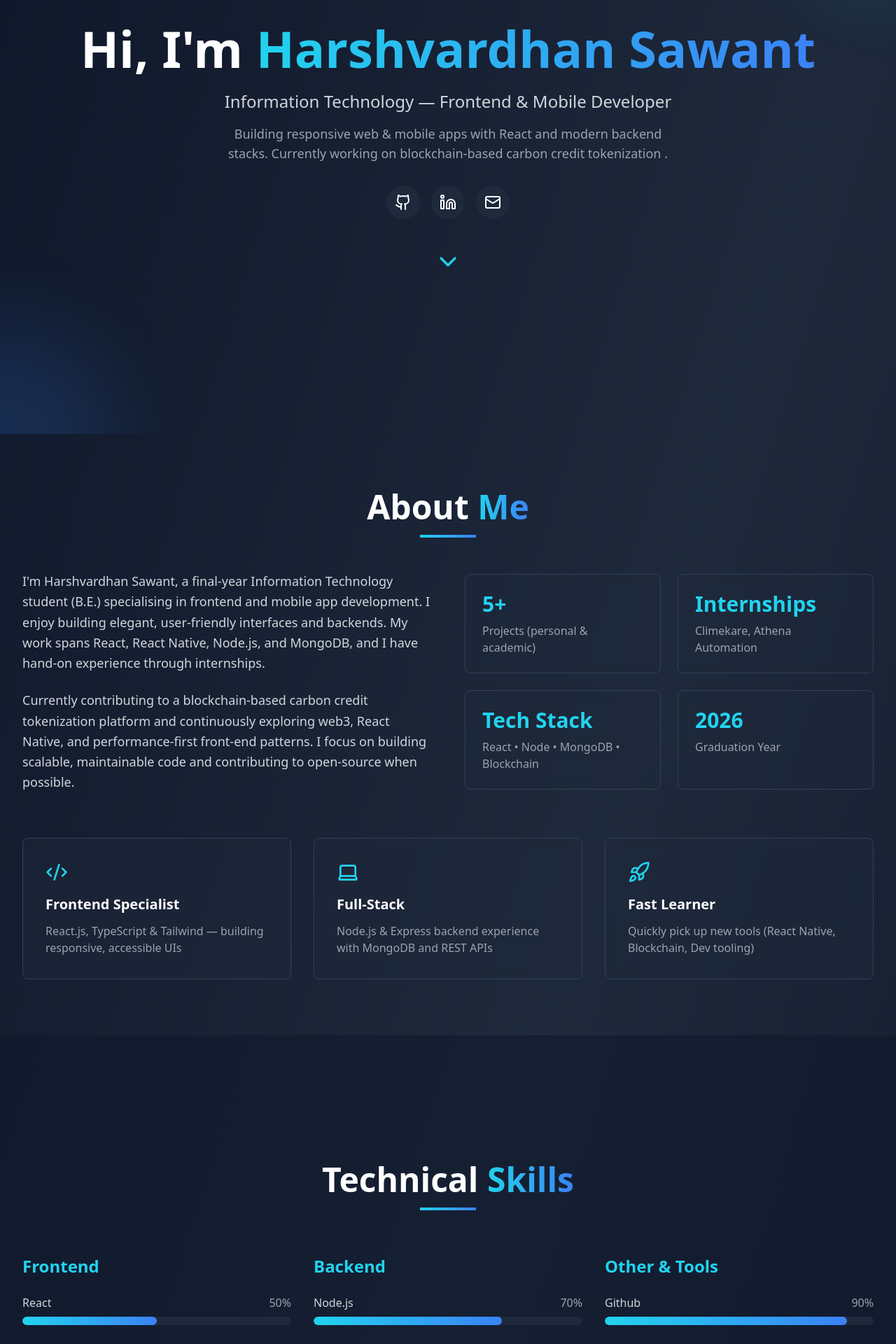
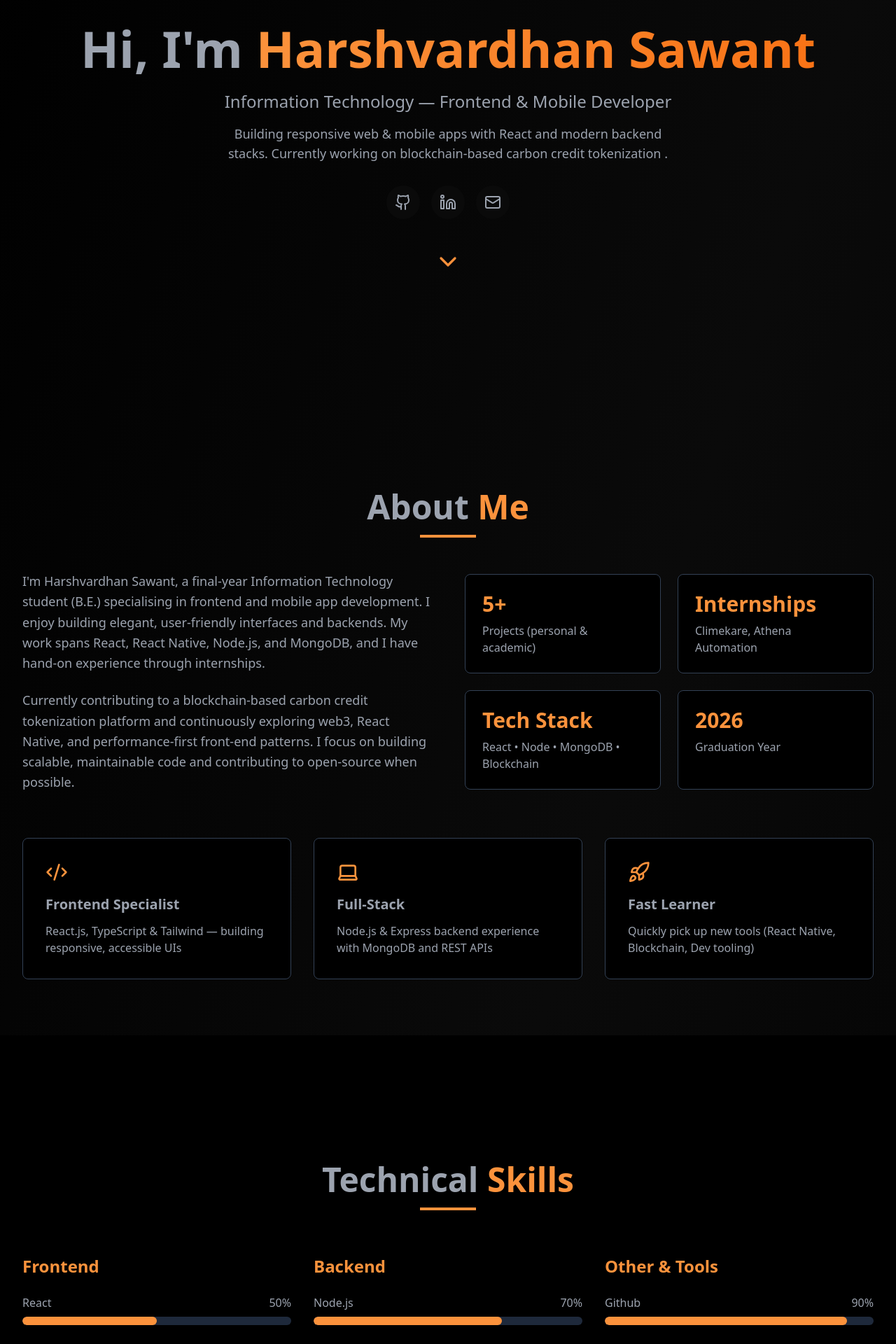
Before and after one commit to harshvardhan2709/portfolio, a React (Vite) app: page / in a window 1280 px wide. Shown: the part 180-2100 px from the top of the page at 70% size. Built offline with nearby package versions, Linux system fonts and the light colour scheme.

Commit message:
theme-changes

```diff
--- a/src/App.tsx
+++ b/src/App.tsx
@@ -35,7 +35,7 @@ function App() {
   }, []);
 
   return (
-    <div className="min-h-screen bg-gradient-to-br from-slate-900 via-slate-800 to-slate-900">
+    <div className="min-h-screen bg-gradient-to-br from-secondary-900 via-secondary-800 to-secondary-900">
       <Navigation activeSection={activeSection} profileSrc="/profile.jpg" profileAlt="Harshvardhan Sawant" />
       <Hero />
       <About />
--- a/src/components/About.tsx
+++ b/src/components/About.tsx
@@ -52,40 +52,40 @@ const About = () => {
             isVisible ? 'opacity-100 translate-y-0' : 'opacity-0 translate-y-10'
           }`}
         >
-          <h2 className="text-4xl md:text-5xl font-bold text-center text-white mb-4">
-            About <span className="text-transparent bg-clip-text bg-gradient-to-r from-cyan-400 to-blue-500">Me</span>
+          <h2 className="text-4xl md:text-5xl font-bold text-center text-gray-400 mb-4">
+            About <span className="text-transparent bg-clip-text bg-gradient-to-r from-primary-400 to-primary-400">Me</span>
           </h2>
 
-          <div className="h-1 w-20 bg-gradient-to-r from-cyan-400 to-blue-500 mx-auto mb-12"></div>
+          <div className="h-1 w-20 bg-gradient-to-r from-primary-400 to-primary-400 mx-auto mb-12"></div>
 
           <div className="grid md:grid-cols-2 gap-12 items-center mb-16">
             <div className="space-y-6">
-              <p className="text-lg text-gray-300 leading-relaxed">
+              <p className="text-lg text-gray-400 leading-relaxed">
                 I'm Harshvardhan Sawant, a final-year Information Technology student (B.E.) specialising in frontend and mobile app development.
                 I enjoy building elegant, user-friendly interfaces and backends. My work spans React, React Native, Node.js, and MongoDB,
                 and I have hand-on experience through internships.
               </p>
-              <p className="text-lg text-gray-300 leading-relaxed">
+              <p className="text-lg text-gray-400 leading-relaxed">
                 Currently contributing to a blockchain-based carbon credit tokenization platform and continuously exploring web3, React Native, and
                 performance-first front-end patterns. I focus on building scalable, maintainable code and contributing to open-source when possible.
               </p>
             </div>
 
             <div className="grid grid-cols-2 gap-6">
-              <div className="bg-slate-800/50 backdrop-blur-sm p-6 rounded-lg border border-slate-700 hover:border-cyan-400 transition-all duration-300">
-                <div className="text-3xl font-bold text-cyan-400 mb-2">5+</div>
+              <div className="bg-black backdrop-blur-sm p-6 rounded-lg border border-slate-700 hover:border-primary-400 transition-all duration-300">
+                <div className="text-3xl font-bold text-primary-400 mb-2">5+</div>
                 <div className="text-gray-400">Projects (personal & academic)</div>
               </div>
-              <div className="bg-slate-800/50 backdrop-blur-sm p-6 rounded-lg border border-slate-700 hover:border-cyan-400 transition-all duration-300">
-                <div className="text-3xl font-bold text-cyan-400 mb-2">Internships</div>
+              <div className="bg-black backdrop-blur-sm p-6 rounded-lg border border-slate-700 hover:border-primary-400 transition-all duration-300">
+                <div className="text-3xl font-bold text-primary-400 mb-2">Internships</div>
                 <div className="text-gray-400">Climekare, Athena Automation</div>
               </div>
-              <div className="bg-slate-800/50 backdrop-blur-sm p-6 rounded-lg border border-slate-700 hover:border-cyan-400 transition-all duration-300">
-                <div className="text-3xl font-bold text-cyan-400 mb-2">Tech Stack</div>
+              <div className="bg-black backdrop-blur-sm p-6 rounded-lg border border-slate-700 hover:border-primary-400 transition-all duration-300">
+                <div className="text-3xl font-bold text-primary-400 mb-2">Tech Stack</div>
                 <div className="text-gray-400">React • Node • MongoDB • Blockchain</div>
               </div>
-              <div className="bg-slate-800/50 backdrop-blur-sm p-6 rounded-lg border border-slate-700 hover:border-cyan-400 transition-all duration-300">
-                <div className="text-3xl font-bold text-cyan-400 mb-2">2026</div>
+              <div className="bg-black backdrop-blur-sm p-6 rounded-lg border border-slate-700 hover:border-primary-400 transition-all duration-300">
+                <div className="text-3xl font-bold text-primary-400 mb-2">2026</div>
                 <div className="text-gray-400">Graduation Year</div>
               </div>
             </div>
@@ -95,13 +95,13 @@ const About = () => {
             {features.map((feature, index) => (
               <div
                 key={index}
-                className={`bg-slate-800/50 backdrop-blur-sm p-8 rounded-lg border border-slate-700 hover:border-cyan-400 transition-all duration-300 transform hover:-translate-y-2 ${
+                className={`bg-black backdrop-blur-sm p-8 rounded-lg border border-slate-700 hover:border-primary-400 transition-all duration-300 transform hover:-translate-y-2 ${
                   isVisible ? 'opacity-100 translate-y-0' : 'opacity-0 translate-y-10'
                 }`}
                 style={{ transitionDelay: `${index * 200}ms` }}
               >
-                <div className="text-cyan-400 mb-4">{feature.icon}</div>
-                <h3 className="text-xl font-semibold text-white mb-3">{feature.title}</h3>
+                <div className="text-primary-400 mb-4">{feature.icon}</div>
+                <h3 className="text-xl font-semibold text-gray-400 mb-3">{feature.title}</h3>
                 <p className="text-gray-400">{feature.description}</p>
               </div>
             ))}
--- a/src/components/Hero.tsx
+++ b/src/components/Hero.tsx
@@ -22,24 +22,20 @@ const Hero = () => {
       id="home"
       className="min-h-screen flex items-center justify-center relative overflow-hidden"
     >
-      <div className="absolute inset-0 overflow-hidden">
-        <div className="absolute -top-40 -right-40 w-80 h-80 bg-cyan-500/20 rounded-full blur-3xl animate-pulse"></div>
-        <div className="absolute -bottom-40 -left-40 w-80 h-80 bg-blue-500/20 rounded-full blur-3xl animate-pulse delay-700"></div>
-      </div>
 
       <div
         className={`max-w-7xl mx-auto px-4 sm:px-6 lg:px-8 text-center transition-all duration-1000 ${
           isVisible ? 'opacity-100 translate-y-0' : 'opacity-0 translate-y-10'
         }`}
       >
-        <h1 className="text-5xl md:text-7xl font-bold text-white mb-6">
+        <h1 className="text-5xl md:text-7xl font-bold text-gray-400 mb-6">
           Hi, I'm{' '}
-          <span className="text-transparent bg-clip-text bg-gradient-to-r from-cyan-400 to-blue-500">
+          <span className="text-transparent bg-clip-text bg-gradient-to-r from-primary-400 to-primary-500">
             Harshvardhan Sawant
           </span>
         </h1>
 
-        <p className="text-xl md:text-2xl text-gray-300 mb-4">Information Technology — Frontend & Mobile Developer</p>
+        <p className="text-xl md:text-2xl text-gray-400 mb-4">Information Technology — Frontend & Mobile Developer</p>
 
         <p className="text-lg text-gray-400 mb-8 max-w-2xl mx-auto">
           Building responsive web & mobile apps with React and modern backend stacks. Currently working on
@@ -51,29 +47,29 @@ const Hero = () => {
             href="https://github.com/harshvardhan2709"
             target="_blank"
             rel="noopener noreferrer"
-            className="p-3 bg-slate-800 rounded-full hover:bg-cyan-500 transition-all duration-300 transform hover:scale-110"
+            className="p-3 bg-secondary-800 rounded-full hover:bg-primary-500 transition-all duration-300 transform hover:scale-110"
           >
-            <Github className="text-white" size={24} />
+            <Github className="text-gray-400" size={24} />
           </a>
           <a
             href="https://www.linkedin.com/in/harshvardhan-sawant-86656b266/"
             target="_blank"
             rel="noopener noreferrer"
-            className="p-3 bg-slate-800 rounded-full hover:bg-cyan-500 transition-all duration-300 transform hover:scale-110"
+            className="p-3 bg-secondary-800 rounded-full hover:bg-primary-500 transition-all duration-300 transform hover:scale-110"
           >
-            <Linkedin className="text-white" size={24} />
+            <Linkedin className="text-gray-400" size={24} />
           </a>
           <a
             href="mailto:sawantharsh2022@gmail.com"
-            className="p-3 bg-slate-800 rounded-full hover:bg-cyan-500 transition-all duration-300 transform hover:scale-110"
+            className="p-3 bg-secondary-800 rounded-full hover:bg-primary-500 transition-all duration-300 transform hover:scale-110"
           >
-            <Mail className="text-white" size={24} />
+            <Mail className="text-gray-400" size={24} />
           </a>
         </div>
 
         <button
           onClick={scrollToNext}
-          className="animate-bounce text-cyan-400 hover:text-cyan-300 transition-colors"
+          className="animate-bounce text-primary-400 hover:text-primary-300 transition-colors"
         >
           <ChevronDown size={40} />
         </button>
--- a/src/components/Skills.tsx
+++ b/src/components/Skills.tsx
@@ -58,18 +58,18 @@ const Skills = () => {
   ];
 
   return (
-    <section id="skills" className="min-h-screen flex items-center py-20 bg-slate-900/50" ref={sectionRef}>
+    <section id="skills" className="min-h-screen flex items-center py-20 bg-black" ref={sectionRef}>
       <div className="max-w-7xl mx-auto px-4 sm:px-6 lg:px-8 w-full">
         <div
           className={`transition-all duration-1000 ${
             isVisible ? 'opacity-100 translate-y-0' : 'opacity-0 translate-y-10'
           }`}
         >
-          <h2 className="text-4xl md:text-5xl font-bold text-center text-white mb-4">
-            Technical <span className="text-transparent bg-clip-text bg-gradient-to-r from-cyan-400 to-blue-500">Skills</span>
+          <h2 className="text-4xl md:text-5xl font-bold text-center text-gray-400 mb-4">
+            Technical <span className="text-transparent bg-clip-text bg-gradient-to-r from-primary-400 to-primary-400">Skills</span>
           </h2>
 
-          <div className="h-1 w-20 bg-gradient-to-r from-cyan-400 to-blue-500 mx-auto mb-16"></div>
+          <div className="h-1 w-20 bg-gradient-to-r from-primary-400 to-primary-400 mx-auto mb-16"></div>
 
           <div className="grid md:grid-cols-3 gap-8">
             {skillCategories.map((category, categoryIndex) => (
@@ -80,17 +80,17 @@ const Skills = () => {
                 }`}
                 style={{ transitionDelay: `${categoryIndex * 200}ms` }}
               >
-                <h3 className="text-2xl font-semibold text-cyan-400 mb-6">{category.title}</h3>
+                <h3 className="text-2xl font-semibold text-primary-400 mb-6">{category.title}</h3>
                 <div className="space-y-6">
                   {category.skills.map((skill, skillIndex) => (
                     <div key={skillIndex}>
                       <div className="flex justify-between mb-2">
-                        <span className="text-gray-300 font-medium">{skill.name}</span>
+                        <span className="text-gray-400 font-medium">{skill.name}</span>
                         <span className="text-gray-400">{skill.level}%</span>
                       </div>
                       <div className="h-3 bg-slate-800 rounded-full overflow-hidden">
                         <div
-                          className="h-full bg-gradient-to-r from-cyan-400 to-blue-500 rounded-full transition-all duration-1000 ease-out"
+                          className="h-full bg-gradient-to-r from-primary-400 to-primary-400 rounded-full transition-all duration-1000 ease-out"
                           style={{
                             width: isVisible ? `${skill.level}%` : '0%',
                             transitionDelay: `${(categoryIndex * 200) + (skillIndex * 100)}ms`,
--- a/tailwind.config.js
+++ b/tailwind.config.js
@@ -2,7 +2,19 @@
 export default {
   content: ['./index.html', './src/**/*.{js,ts,jsx,tsx}'],
   theme: {
-    extend: {},
+    extend: {
+      colors: {
+        primary: {
+          400: '#fb923c', // orange-400
+          500: '#f97316', // orange-500
+        },
+        secondary: {
+          700: '#0f0f0f', // soft black (text / cards)
+          800: '#0a0a0a', // deep black (sections)
+          900: '#000000', // true black (background)
+        },
+      },
+    },
   },
   plugins: [],
 };
```
Also changed, not shown: src/components/Contact.tsx (+22 -22 lines), src/components/Navigation.tsx (+7 -7 lines), src/components/Projects.tsx (+8 -8 lines).
